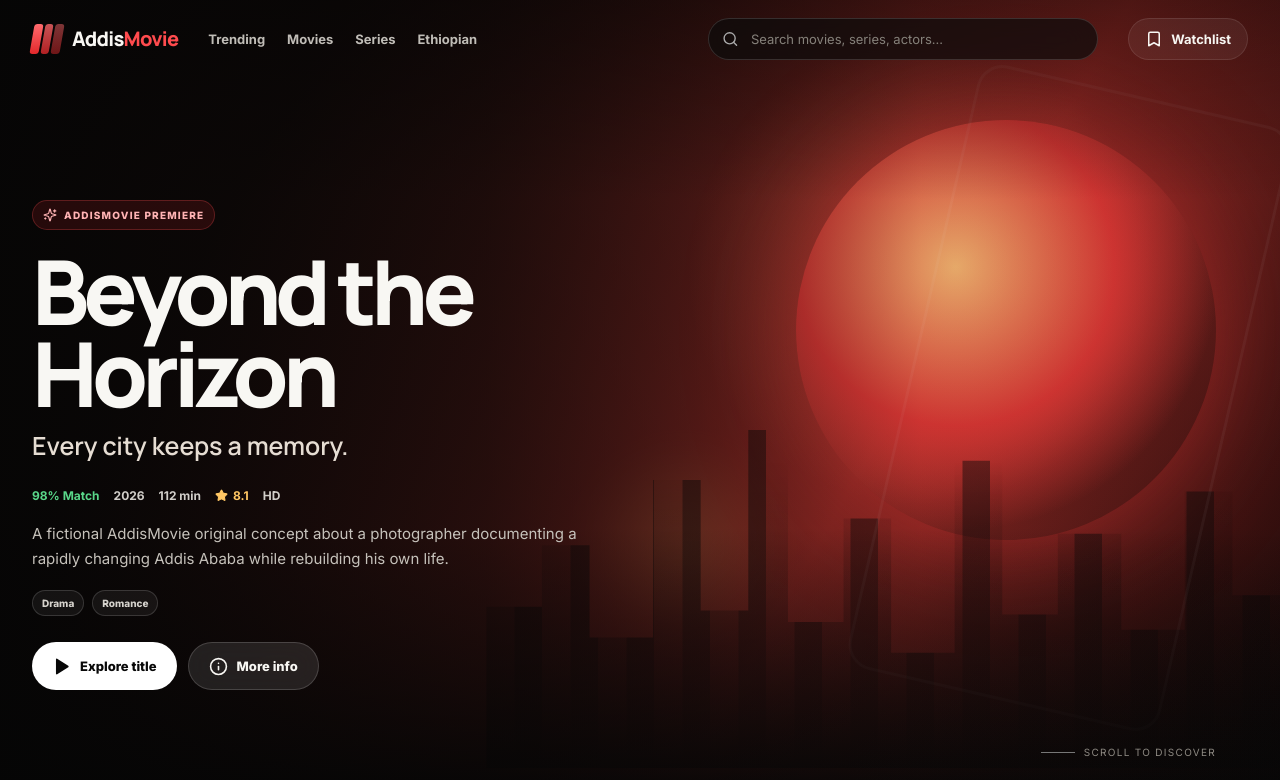
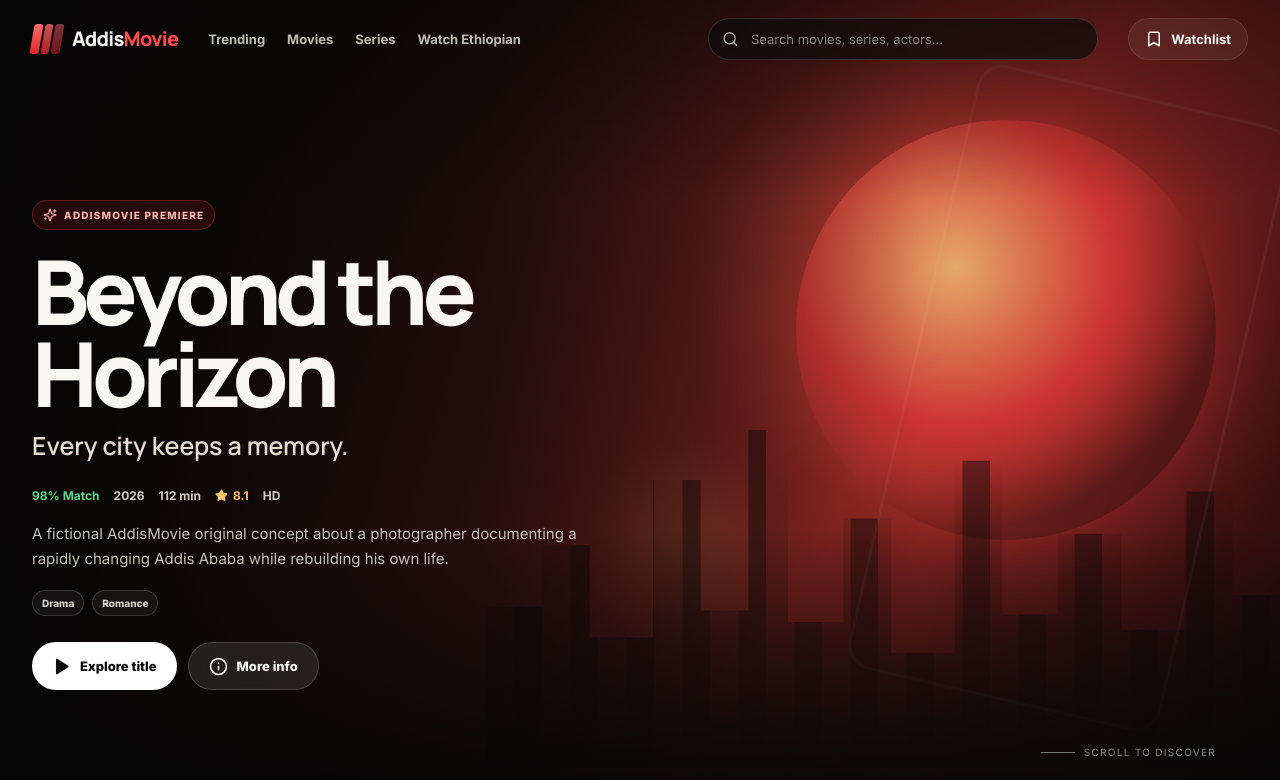
Before and after one commit to MahirG/addismovie, a Next.js app: page / in a window 1280 px wide. Shown: the top 780 px of the page. Built offline with nearby package versions, Linux system fonts and the light colour scheme.

Commit message:
Link navigation to Ethiopian cinema

```diff
--- a/components/Header.tsx
+++ b/components/Header.tsx
@@ -22,10 +22,10 @@ export function Header() {
       <div className="headerInner">
         <Logo />
         <nav className="desktopNav" aria-label="Primary navigation">
-          <Link href="#trending">Trending</Link>
-          <Link href="#movies">Movies</Link>
-          <Link href="#series">Series</Link>
-          <Link href="#ethiopian">Ethiopian</Link>
+          <Link href="/#trending">Trending</Link>
+          <Link href="/#movies">Movies</Link>
+          <Link href="/#series">Series</Link>
+          <Link href="/ethiopian">Watch Ethiopian</Link>
         </nav>
         <div className="headerSearch"><SearchBox /></div>
         <button className="watchlistButton" aria-label="Open watchlist">
@@ -40,10 +40,10 @@ export function Header() {
         <div className="mobilePanel">
           <SearchBox />
           <nav aria-label="Mobile navigation">
-            <Link href="#trending" onClick={() => setOpen(false)}>Trending</Link>
-            <Link href="#movies" onClick={() => setOpen(false)}>Movies</Link>
-            <Link href="#series" onClick={() => setOpen(false)}>Series</Link>
-            <Link href="#ethiopian" onClick={() => setOpen(false)}>Ethiopian Stories</Link>
+            <Link href="/#trending" onClick={() => setOpen(false)}>Trending</Link>
+            <Link href="/#movies" onClick={() => setOpen(false)}>Movies</Link>
+            <Link href="/#series" onClick={() => setOpen(false)}>Series</Link>
+            <Link href="/ethiopian" onClick={() => setOpen(false)}>Watch Ethiopian</Link>
           </nav>
         </div>
       ) : null}
```
